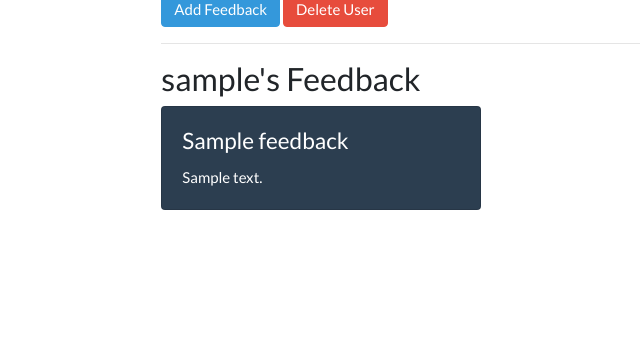
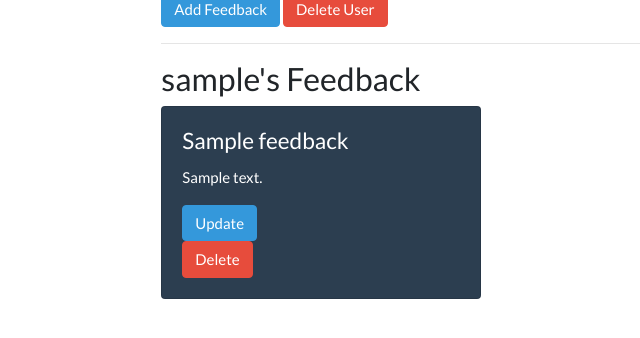
Before and after one commit to jelvir97/flask-auth, a Flask app: a page that uses templates/user_info.html in a window 1280 px wide. Shown: the part 311-649 px from the top of the page, without its empty margins (67-707 px from the left). Run offline with Flask 3, Linux system fonts and the light colour scheme; the visitor is signed in with stand-in values (Sample User, id 1); tables that the repository leaves empty hold one stand-in row (values such as "Sample post").

Commit message:
delete feedback route

```diff
--- a/app.py
+++ b/app.py
@@ -84,11 +84,13 @@ def add_feedback_form(username):
     if "username" not in session:
         flash('You must be signed in to view this page.')
         return redirect('/login')
+    if username == session['username']:
+        user = User.query.filter_by(username=username).first()
+        form = AddFeedbackForm(username=username)
 
-    user = User.query.filter_by(username=username).first()
-    form = AddFeedbackForm(username=username)
+        return render_template('feedback_form.html',user = user, form=form)
 
-    return render_template('feedback_form.html',user = user, form=form)
+    return redirect(f'/users/{session["username"]}')
 
 @app.route('/users/<username>/feedback/add', methods=['POST'])
 def handle_feedback_form_post(username):
@@ -102,3 +104,19 @@ def handle_feedback_form_post(username):
         db.session.commit()
         return redirect(f'/users/{username}')
     return redirect(f'/users/{username}/feedback/add')
+
+@app.route('/feedback/<id>/delete', methods=["POST"])
+def delete_feedback(id):
+    if "username" not in session:
+        flash('You must be signed in to view this page.')
+        return redirect('/login')
+
+    fb= Feedback.query.filter_by(id=id).one()
+
+    if session['username'] == fb.username:
+        db.session.delete(fb)
+        db.session.commit()
+        flash('Success! Feedback deleted.')
+    else:
+        flash('You do not have permission to delete that feedback.')
+    return redirect(f"/users/{session['username']}")
--- a/templates/user_info.html
+++ b/templates/user_info.html
@@ -31,6 +31,10 @@
             <div class="card-body">
               <h4 class="card-title">{{post.title}}</h4>
               <p class="card-text">{{post.content}}</p>
+                {% if user.username == post.username %}
+                    <a href="/feedback/{{post.id}}/update" class="btn btn-info">Update</a>
+                    <form action="/feedback/{{post.id}}/delete" method="post"><button class="btn btn-danger" type="submit">Delete</button></form>
+                {% endif %}
             </div>
           </div>
         {% endfor %}
```
